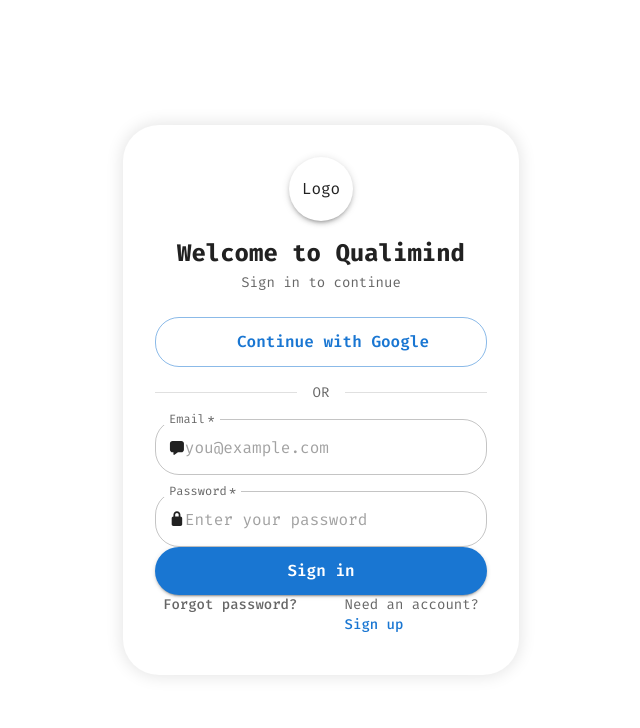
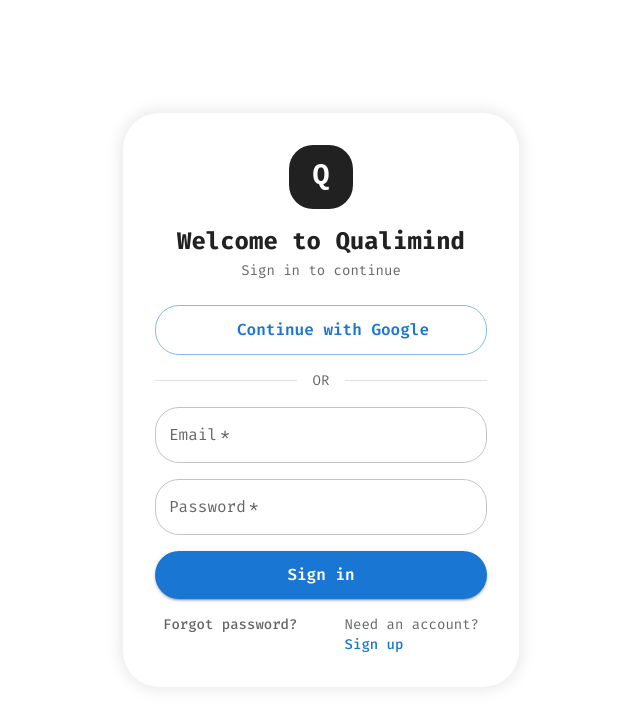
Before and after one commit to kamalbhaiii/HIS-Project-Qualimind, a React (Vite) app in the folder frontend/: page /sign-in in a window 1280 px wide. Shown: the top 728 px of the page, without its empty margins (319-959 px from the left). Built offline with nearby package versions, Linux system fonts and the light colour scheme; some icons are missing.

Commit message:
SCRUM-207: Frontend UI Fixes

```diff
--- a/frontend/src/components/atoms/Logo/index.jsx
+++ b/frontend/src/components/atoms/Logo/index.jsx
@@ -1,17 +1,83 @@
-import React from 'react';
-import FlexBox from '../FlexBox';
-import Typography from '../CustomTypography';
-import LogoMark from '../LogoMark';
+import React from "react";
+import PropTypes from "prop-types";
 
-const Logo = () => {
+import FlexBox from "../FlexBox";
+import Typography from "../CustomTypography";
+import LogoMark from "../LogoMark";
+
+const SIZE_MAP = {
+  xs: {
+    gap: 1,
+    markSize: 28,
+    textVariant: "subtitle2",
+    fontWeight: 700,
+  },
+  sm: {
+    gap: 1.25,
+    markSize: 32,
+    textVariant: "subtitle1",
+    fontWeight: 700,
+  },
+  md: {
+    gap: 1.5,
+    markSize: 36,
+    textVariant: "h6",
+    fontWeight: 800,
+  },
+  lg: {
+    gap: 2,
+    markSize: 44,
+    textVariant: "h4",
+    fontWeight: 900,
+  },
+};
+
+const Logo = ({
+  size = "md",
+  showText = true,
+  direction = "row",
+  muted = false,
+  text = "QualiMind",
+}) => {
+  const cfg = SIZE_MAP[size] || SIZE_MAP.md;
+
   return (
-            <FlexBox sx={{ display: "flex", gap: 2 , alignItems: "center", minWidth: 0 }}>
-              <LogoMark />
-             <Typography variant="h4" sx={{ fontWeight: 800, lineHeight: 1.1 }}>
-                QualiMind
-              </Typography>
-            </FlexBox>
+    <FlexBox
+      sx={{
+        display: "flex",
+        alignItems: "center",
+        flexDirection: direction,
+        gap: cfg.gap,
+        minWidth: 0,
+        opacity: muted ? 0.85 : 1,
+      }}
+    >
+      <LogoMark size={cfg.markSize} />
+
+      {showText && (
+        <Typography
+          variant={cfg.textVariant}
+          sx={{
+            fontWeight: cfg.fontWeight,
+            lineHeight: 1.1,
+            whiteSpace: "nowrap",
+            overflow: "hidden",
+            textOverflow: "ellipsis",
+          }}
+        >
+          {text}
+        </Typography>
+      )}
+    </FlexBox>
   );
 };
 
+Logo.propTypes = {
+  size: PropTypes.oneOf(["xs", "sm", "md", "lg"]),
+  showText: PropTypes.bool,
+  direction: PropTypes.oneOf(["row", "column"]),
+  muted: PropTypes.bool,
+  text: PropTypes.string,
+};
+
 export default Logo;
--- a/frontend/src/components/atoms/LogoMark/index.jsx
+++ b/frontend/src/components/atoms/LogoMark/index.jsx
@@ -1,27 +1,33 @@
 import React from "react";
+import PropTypes from "prop-types";
 import Box from "@mui/material/Box";
 
-export default function LogoMark() {
-  // Lightweight inline logo (no extra assets). You can replace with your SVG later.
+const LogoMark = ({ size = 36 }) => {
   return (
     <Box
       sx={{
-        width: 44,
-        height: 44,
+        width: size,
+        height: size,
         borderRadius: 2,
         display: "grid",
         placeItems: "center",
         bgcolor: "text.primary",
         color: "background.paper",
         fontFamily: "monospace",
-        fontWeight: 800,
-        fontSize: 18,
+        fontWeight: 900,
+        fontSize: Math.round(size * 0.45),
         flex: "0 0 auto",
+        userSelect: "none",
       }}
       aria-label="QualiMind logo"
-      title="QualiMind"
     >
       Q
     </Box>
   );
-}
+};
+
+LogoMark.propTypes = {
+  size: PropTypes.number,
+};
+
+export default LogoMark;
--- /dev/null
+++ b/frontend/src/components/molecules/PageLogo/index.jsx
@@ -0,0 +1,23 @@
+import React from 'react';
+import Box from '@mui/material/Box';
+import LogoMark from '../../atoms/LogoMark';
+
+export default function PageLogo() {
+  return (
+    <Box
+        sx={{
+          width: 64,
+          height: 64,
+          mx: 'auto',
+          mb: 2,
+          display: 'flex',
+          justifyContent: 'center',
+          alignItems: 'center',
+          borderRadius: '50%',
+        }}
+        aria-label="DataPrep Pro Logo"
+      >
+        <LogoMark size={64}/>
+      </Box>
+  )
+}
--- a/frontend/src/components/organisms/FooterLinks/index.jsx
+++ b/frontend/src/components/organisms/FooterLinks/index.jsx
@@ -7,7 +7,7 @@
 const FooterLinks = ({ onForgotPassword, onSignUp }) => {
   return (
     <Box
-      sx={{ display: 'flex', justifyContent: 'space-between', px: 1, mb: 1 }}
+      sx={{ display: 'flex', justifyContent: 'space-between', px: 1, mt: 2 }}
       aria-label="Additional authentication links"
     >
       <LinkText onClick={onForgotPassword} href="#" variant="body2" color="textSecondary">
--- a/frontend/src/components/organisms/HeaderSection/index.jsx
+++ b/frontend/src/components/organisms/HeaderSection/index.jsx
@@ -2,27 +2,13 @@
 import Box from '@mui/material/Box';
 import Typography from '../../atoms/CustomTypography';
 import Logo from '../../../assets/logo.png'
+import LogoMark from '../../atoms/LogoMark';
+import PageLogo from '../../molecules/PageLogo';
 
 const HeaderSection = () => {
   return (
     <Box sx={{ textAlign: 'center', mb: 3 }}>
-      <Box
-        sx={{
-          width: 64,
-          height: 64,
-          mx: 'auto',
-          mb: 2,
-          bgcolor: 'background.paper',
-          borderRadius: '50%',
-          boxShadow: 3,
-          display: 'flex',
-          justifyContent: 'center',
-          alignItems: 'center',
-        }}
-        aria-label="DataPrep Pro Logo"
-      >
-        Logo
-      </Box>
+      <PageLogo  />
       <Typography variant="h5" fontWeight={700} color="textPrimary">
         Welcome to Qualimind
       </Typography>
--- a/frontend/src/components/organisms/LandingHero/index.jsx
+++ b/frontend/src/components/organisms/LandingHero/index.jsx
@@ -74,7 +74,7 @@
         {/* Left: message */}
         <FlexBox sx={{ display: "flex", flexDirection: "column", gap: 2 }}>
           <FlexBox sx={{ display: "flex", flexDirection: "column", gap: 2 }}>
-            <Logo />
+            <Logo size="lg" />
             <FlexBox sx={{ flexDirection: "column", minWidth: 0 }}>
               <Typography variant="body2" color="textSecondary">
                 Deterministic preprocessing & analysis for structured datasets
--- a/frontend/src/components/organisms/SideBarNav/index.jsx
+++ b/frontend/src/components/organisms/SideBarNav/index.jsx
@@ -27,6 +27,9 @@
   AnimatedChevronRight,
   AnimatedLogout,
 } from "../../atoms/AnimatedIcons";
+import LogoMark from "../../atoms/LogoMark";
+import PageLogo from "../../molecules/PageLogo";
+import Logo from "../../atoms/Logo";
 
 export const SIDEBAR_WIDTH = 240;
 export const SIDEBAR_COLLAPSED_WIDTH = 72;
@@ -67,22 +70,9 @@
         }}
       >
         {collapsed ? (
-          <Box
-            sx={{
-              width: 40,
-              height: 40,
-              borderRadius: 2,
-              display: "grid",
-              placeItems: "center",
-              border: (t) => `1px solid ${t.palette.divider}`,
-              bgcolor: "background.paper",
-              userSelect: "none",
-            }}
-          >
-            <Typography sx={{ fontWeight: 800, lineHeight: 1 }}>Q</Typography>
-          </Box>
+          <LogoMark />
         ) : (
-          <Box sx={{ flex: 1, minWidth: 0 }}>{headerContentExpanded}</Box>
+          <Logo />
         )}
 
         <IconButton
--- a/frontend/src/components/organisms/SignInForm/index.jsx
+++ b/frontend/src/components/organisms/SignInForm/index.jsx
@@ -53,7 +53,7 @@
   };
 
   return (
-    <Box component="form" onSubmit={handleSubmit} noValidate sx={{ mt: 1 }}>
+    <Box component="form" onSubmit={handleSubmit} noValidate sx={{ display: 'flex', flexDirection: 'column', gap: 2 }}>
       <InputFieldWithLabel
         label="Email"
         placeholder="you@example.com"
@@ -63,14 +63,12 @@
         helperText={errors.email}
         type="email"
         required
-        icon={<Icon icon={faMessage} size='sm'/>}
         name="email"
         id="email"
         autoComplete="email"
         onBlur={handleBlur('email')}
         disabled={loading}
       />
-      <Box mt={2}>
         <InputFieldWithLabel
           label="Password"
           placeholder="Enter your password"
@@ -80,14 +78,12 @@
           helperText={errors.password}
           type="password"
           required
-          icon={<Icon icon={faLock} size='sm' />}
           name="password"
           id="password"
           autoComplete="current-password"
           onBlur={handleBlur('password')}
           disabled={loading}
         />
-      </Box>
       <Button
         type="submit"
         fullWidth
--- a/frontend/src/components/templates/SignupPageTemplate.jsx
+++ b/frontend/src/components/templates/SignupPageTemplate.jsx
@@ -16,6 +16,7 @@
 import { useToast } from '../organisms/ToastProvider';
 import { faMessage, faUser, faLock } from '@fortawesome/free-solid-svg-icons';
 import logoImage from '../../assets/logo.png';
+import PageLogo from '../molecules/PageLogo';
 
 const emailRegex = /^[^\s@]+@[^\s@]+\.[^\s@]+$/;
 
@@ -155,28 +156,8 @@
   return (
     <AuthPageShell ariaLabel="Sign up to QualiMind">
       {/* Header */}
-      <FlexBox sx={{ textAlign: 'center', mb: 3 }}>
-        <FlexBox
-          sx={{
-            width: 64,
-            height: 64,
-            mx: 'auto',
-            mb: 2,
-            bgcolor: 'background.paper',
-            borderRadius: '50%',
-            boxShadow: 3,
-            alignItems: 'center',
-            justifyContent: 'center',
-            display: 'flex',
-          }}
-        >
-          <img
-            src={logoImage}
-            alt="QualiMind Logo"
-            style={{ width: '100%', height: '100%', objectFit: 'contain' }}
-          />
-        </FlexBox>
-
+      <FlexBox sx={{ display: 'flex', flexDirection: 'column', alignItems: 'center', textAlign: 'center', mb: 3 }}>
+        <PageLogo />
         <Typography variant="h5" fontWeight={700}>
           Create your QualiMind account
         </Typography>
@@ -199,7 +180,7 @@
       </Typography>
 
       {/* Form */}
-      <FlexBox component="form" onSubmit={handleSubmit} noValidate>
+      <FlexBox sx={{display: 'flex', flexDirection: 'column'}} component="form" onSubmit={handleSubmit} noValidate>
 
         {/* Name */}
         <InputFieldWithLabel
@@ -304,7 +285,6 @@
             e.preventDefault();
             onSignInRedirect();
           }}
-          sx={{ ml: 1 }}
         >
           Sign in
         </LinkText>
```
Also changed, not shown: 1 other file (tests, documents, lock files or other folders).
